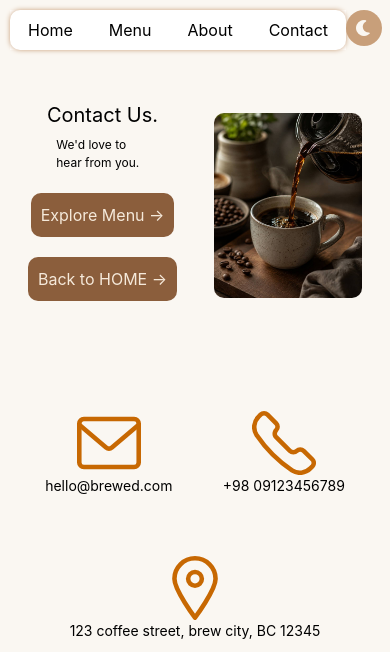
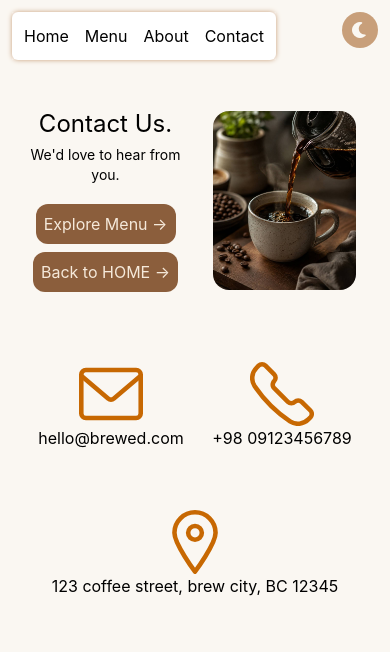
Before and after one commit to nafasgh8989/web-pack-solo-project, a website: page contact.html in a window 390 px wide. Shown: the top 652 px of the page. Drawn offline with Linux system fonts and the light colour scheme.

Commit message:
Adding Tailwind to the entire project, page four, also making it responsive

```diff
--- a/contact.css
+++ b/contact.css
@@ -26,27 +26,13 @@ body {
     }
 }
 /* ===========================
-   Header
-=========================== */
-header {
-    display: flex;
-    justify-content: space-between;
-    padding: 10px;
-}
-/* ===========================
    Header Navigation
 =========================== */
 .header-menu nav {
-    display: flex;
-    list-style-type: none;
-    justify-content: space-around;
-    border-radius: 10px;
     box-shadow: 0 0 5px 0 var(--secondary);
 }
 /* Navigation Items */
 .header-menu nav li {
-    padding: 8px;
-    margin: 0 25px;
     position: relative;
 }
 /* Navigation Underline Effect */
@@ -56,47 +42,16 @@ nav li::after {
     left: 0;
     bottom: 0;
     width: 0;
-    height: 1px;
-    background-color: var(--hover);
+    height: 2px;
+    background-color: var(--pri-mary);
     transition: all .3s ease-in-out;
 }
 nav li:hover::after {
     width: 100%;
 }
-/* ===========================
-   Main Section
-=========================== */
-section.main {
-    display: flex;
-    justify-content: space-between;
-    padding: 10px;
-    margin: 30px 0 50px 0;
-}
-/* Main Content */
-.main-content {
-    display: flex;
-    flex-basis: 50%;
-    flex-direction: column;
-    justify-content: center;
-    align-items: center;
-}
-/* Main Heading */
-.main-content h1 {
-    font-size: 40px;
-}
 /* Main Description */
 .main-content p {
     margin: 3% 0 6% 0;
-    width: 35%;
-    font-size: 20px;
-}
-/* Call To Action Button */
-.main-content button {
-    padding: 10px;
-    border-radius: 10px;
-    border: none;
-    transition: .8s;
-    margin: 10px;
 }
 /* Button Hover Effect */
 .main-content button:hover {
@@ -104,35 +59,23 @@ section.main {
     transform: translateY(-10px);
     transform: scale(1.08);
 }
+/* main content  */
+.main-content{
+    flex-basis: 50%;
+}
 /* ===========================
    Main Image
 =========================== */
 .main-image {
     flex-basis: 50%;
-    display: flex;
-    justify-content: center;
-    align-items: center;
 }
-
 /* Main Image Style */
 .main-image img {
     width: 80%;
-    border-radius: 10px;
 }
-
 /* ===========================
-   Feature Cards Section
+   Feature Cards
 =========================== */
-section.cards {
-    display: flex;
-    justify-content: space-around;
-    align-items: center;
-    text-align: center;
-    flex-wrap: wrap;
-    padding: 10px;
-    margin: 10px;
-    border-radius: 20px;
-}
 /* Single Card */
 .cards .card {
     padding: 30px 10px;
@@ -146,49 +89,3 @@ section.cards {
     width: 64px;
     height: 64px;
 }
-/* responsive  */
-@media screen and (max-width:1000px) {
-    .main-content h1 {
-        font-size: 28px;
-    }
-    .main-content p {
-        font-size: 15px;
-    }
-}
-@media screen and (max-width:750px) {
-    .cards .card h3 {
-        font-size: 15px;
-    }
-    .cards .card p {
-        font-size: 14px;
-    }
-}
-@media screen and (max-width:550px) {
-    .header-menu nav li {
-        margin: 0 15px;
-    }
-}
-@media screen and (max-width:420px) {
-    .header-menu nav li {
-        margin: 0 10px;
-    }
-    .main-content h1 {
-        font-size: 20px;
-    }
-    .main-content p {
-        font-size: 12px;
-        width: 50%;
-    }
-}
-@media screen and (max-width:360px) {
-    .header-menu nav li {
-        margin: 0 3px;
-    }
-    .main-content h1 {
-        font-size: 17px;
-    }
-    .main-content p {
-        font-size: 10px;
-        width: 70%;
-    }
-}
--- a/contact.html
+++ b/contact.html
@@ -19,14 +19,14 @@
     <!-- Main Container -->
     <div class="container-web">
       <!-- Header -->
-      <header>
+      <header class="p-3 flex justify-between">
         <!-- Navigation Menu -->
         <div class="header-menu bg-[var(--sur-face)] dark:bg-[#1a1a1d]">
-          <nav class="dark:text-[#f5e9da]">
-            <li><a href="index.html">Home</a></li>
-            <li><a href="menu.html">Menu</a></li>
-            <li><a href="about.html">About</a></li>
-            <li><a href="contact.html">Contact</a></li>
+          <nav class="dark:text-[#f5e9da] flex list-none justify-around rounded-md max-sm:p-1">
+            <li class="p-2 mr-5 ml-5 max-sm:m-0"><a href="index.html">Home</a></li>
+            <li class="p-2 mr-5 ml-5 max-sm:m-0"><a href="menu.html">Menu</a></li>
+            <li class="p-2 mr-5 ml-5 max-sm:m-0"><a href="about.html">About</a></li>
+            <li class="p-2 mr-5 ml-5 max-sm:m-0"><a href="contact.html">Contact</a></li>
           </nav>
         </div>
         <!-- Theme Toggle Icon -->
@@ -44,30 +44,30 @@
         </div>
       </header>
       <!-- Hero Section -->
-      <section class="main">
+      <section class="main  flex justify-between p-4 mt-5 mb-3 max-sm:flex">
         <!-- Hero Content -->
-        <div class="main-content">
-          <h1 class="dark:text-[var(--pri-mary)]">Contact Us.</h1>
-          <p class="size dark:text-[#f5e9da]">We'd love to hear from you.</p>
+        <div class="main-content flex flex-col justify-center items-center max-sm:flex text-center">
+          <h1 class="dark:text-[var(--pri-mary)] text-5xl max-sm:text-2xl">Contact Us.</h1>
+          <p class="size dark:text-[#f5e9da] text-3xl max-sm:text-sm ">We'd love to hear from you.</p>
           <!-- Call To Action Button -->
-          <button class="bg-[var(--pri-mary)] dark:bg-[var(--accent)] dark:text-[#fff] text-[#f5e9da]">
+          <button class="bg-[var(--pri-mary)] dark:bg-[var(--accent)] dark:text-[#fff] text-[#f5e9da] p-2 rounded-xl border-none transition-(.8s) transition-transform m-2 max-sm:p-2 h-10 w-35">
             <a href="menu.html">Explore Menu &rarr;</a>
           </button>
-          <button class="bg-[var(--pri-mary)] dark:bg-[var(--accent)] dark:text-[#fff] text-[#f5e9da]">
+          <button class="bg-[var(--pri-mary)] dark:bg-[var(--accent)] dark:text-[#fff] text-[#f5e9da] p-2 rounded-xl border-none transition-(.8s) transition-transform">
             <a href="index.html">Back to HOME &rarr;</a>
           </button>
         </div>
         <!-- Hero Image -->
-        <div class="main-image">
+        <div class="main-image flex justify-center items-center ">
           <img
             src="img/file_000000008224820a84633c5ef14833f1.png"
             alt=""
-            class="img"
+            class="img rounded-2xl"
           />
         </div>
       </section>
       <!-- Features Section -->
-      <section class="cards dark:text-[#8b5e34]">
+      <section class="cards dark:text-[#8b5e34] flex justify-around items-center text-center flex-wrap p-3 m-3 rounded-2xl">
         <!-- Feature Card 1 -->
         <div class="card card1">
           <img src="icon/send-envelope.svg" alt="" class="icon" />
```
Also changed, not shown: index.html (+1 -1 lines), src/output.css.
